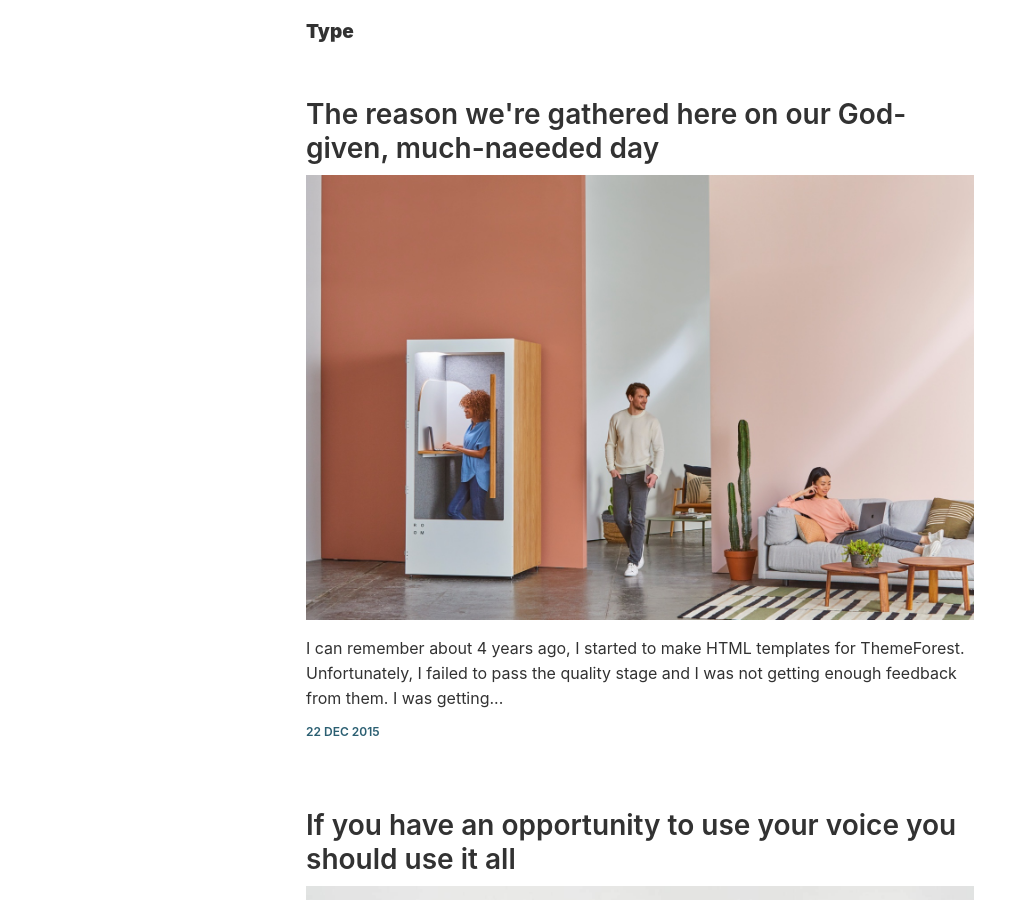
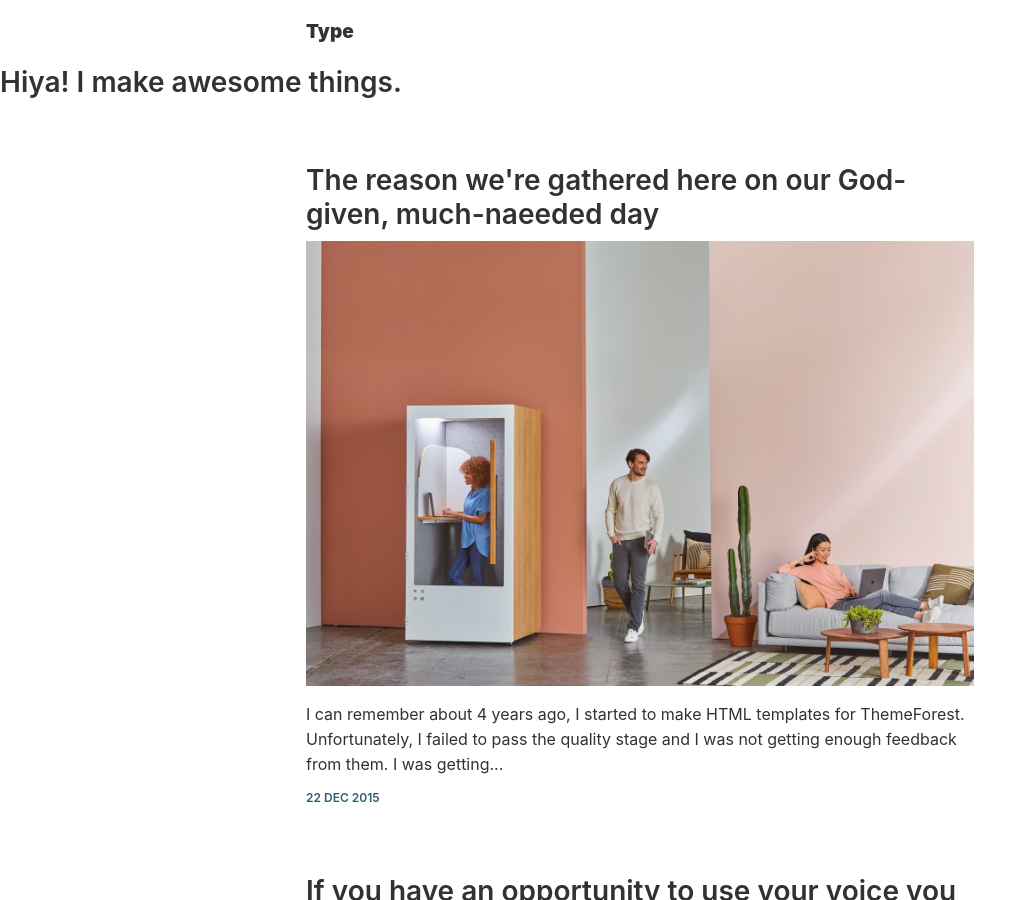
Before and after one commit to wiltruong/portfolio_v1, a Jekyll site: the page built from index.html, in a window 1280 px wide and 900 px high. Shown: the whole window, without its empty margins (0-1035 px from the left). Built offline with Jekyll 4.4.1, drawn with Linux system fonts in a browser that asks for light colours; the list of posts is cut into pages by our own code.

Commit message:
Update default.html

```diff
--- a/_layouts/default.html
+++ b/_layouts/default.html
@@ -7,6 +7,8 @@
 
   <div class='js-off-canvas-container c-off-canvas-container'>
     {% include header.html %}
+
+    <h2> Hiya! I make awesome things.</h2>
 
     {{ content }}
 
```
